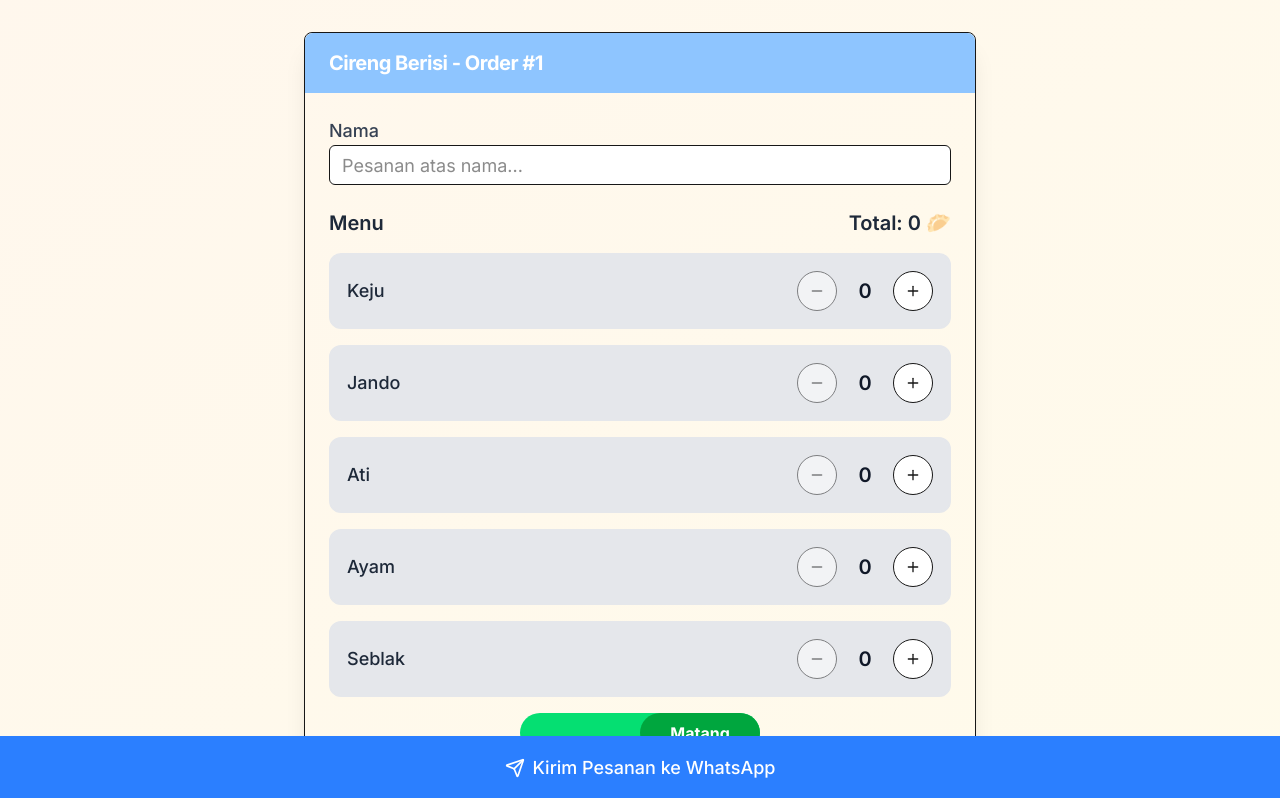
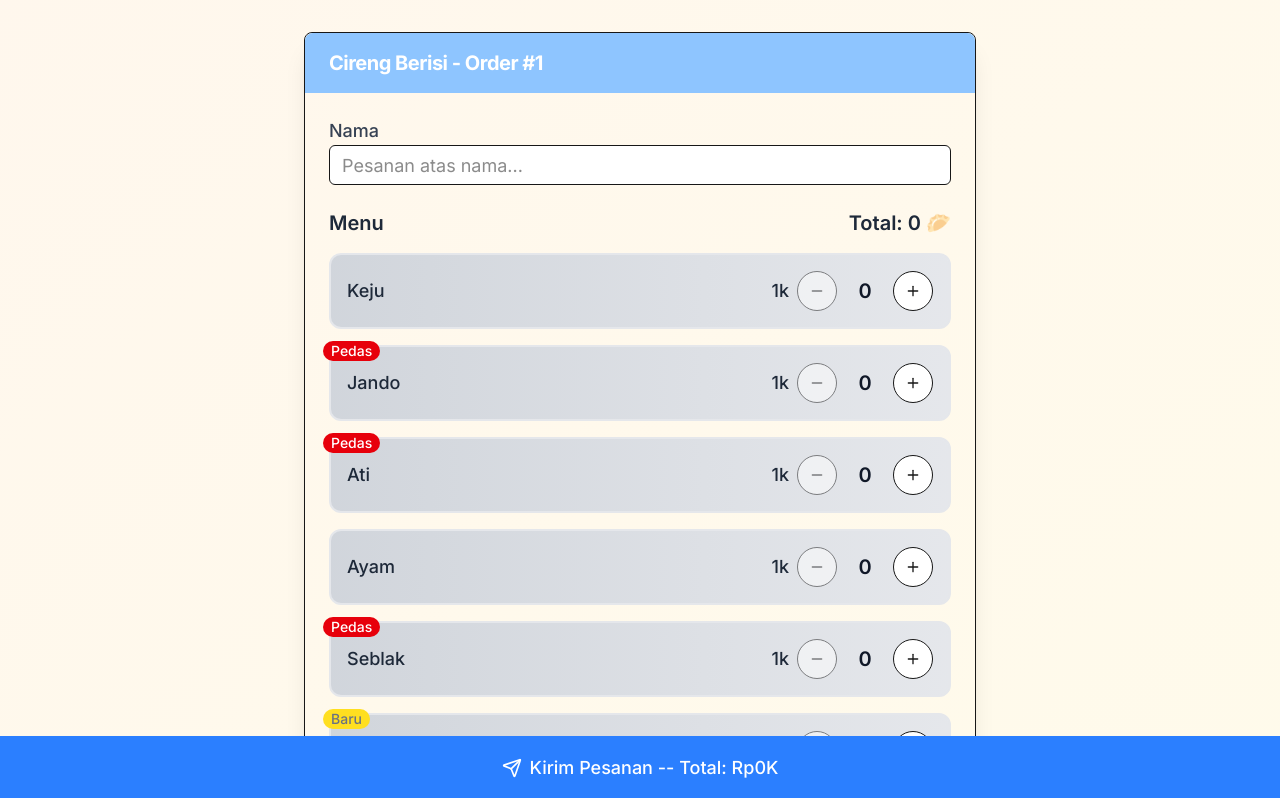
Before and after one commit to 18mson/cireng-berisi, a Next.js app: page / in a window 1280 px wide. Shown: the top 798 px of the page. Built offline with nearby package versions, Linux system fonts and the light colour scheme.

Commit message:
update menu and css

```diff
--- a/app/page.tsx
+++ b/app/page.tsx
@@ -11,6 +11,8 @@ import toast, { Toaster } from 'react-hot-toast';
 interface MenuItem {
   name: string;
   count: number;
+  price: string;
+  label?: string;
 }
 
 interface Order {
@@ -20,18 +22,26 @@ interface Order {
   isMentah?: boolean;
 }
 
-const initialMenuItems: MenuItem[] = [
-  { name: 'Keju', count: 0 },
-  { name: 'Jando', count: 0 },
-  { name: 'Ati', count: 0 },
-  { name: 'Ayam', count: 0 },
-  { name: 'Seblak', count: 0 },
-];
+export default function Home() {
+  const [orders, setOrders] = useState<Order[]>(() => {
+    if (typeof window === 'undefined') {
+      return [];
+    }
+    const params = new URLSearchParams(window.location.search);
+    const byParam = params.get('by');
+    const kuahKejuPrice = byParam === 'salma' ? '3k' : '5k';
 
-export default function Home() {
-  const [orders, setOrders] = useState<Order[]>([
-    { id: 1, customerName: '', menuItems: [...initialMenuItems] }
-  ]);
+    const initialItems = [
+      { name: 'Keju', count: 0, price: '1k', },
+      { name: 'Jando', count: 0, price: '1k', label:'Pedas' },
+      { name: 'Ati', count: 0, price: '1k', label:'Pedas' },
+      { name: 'Ayam', count: 0, price: '1k' },
+      { name: 'Seblak', count: 0, price: '1k', label:'Pedas' },
+      { name: 'Kuah Keju', count: 0, price: kuahKejuPrice, label: 'Baru' }
+    ];
+
+    return [{ id: 1, customerName: '', menuItems: initialItems }];
+  });
 
 
   const updateCount = (
@@ -68,10 +78,23 @@ export default function Home() {
 
   const addNewOrder = () => {
     const newId = Math.max(...orders.map(o => o.id)) + 1;
+    const params = new URLSearchParams(window.location.search);
+    const byParam = params.get('by');
+    const kuahKejuPrice = byParam === 'salma' ? '3k' : '5k';
+
+    const initialItems = [
+      { name: 'Keju', count: 0, price: '1k' },
+      { name: 'Jando', count: 0, price: '1k' },
+      { name: 'Ati', count: 0, price: '1k' },
+      { name: 'Ayam', count: 0, price: '1k' },
+      { name: 'Seblak', count: 0, price: '1k' },
+      { name: 'Kuah Keju', count: 0, price: kuahKejuPrice }
+    ];
+
     setOrders(prev => [...prev, {
       id: newId,
       customerName: '',
-      menuItems: [...initialMenuItems]
+      menuItems: initialItems
     }]);
 
     // Scroll to bottom after new order is added
@@ -97,14 +120,16 @@ export default function Home() {
 
     const orderText = validOrders.map(order => {
       const orderItems = order.menuItems.filter(item => item.count > 0);
-      const totalItems = orderItems.reduce((sum, item) => sum + item.count, 0);
+      const totalItems = orderItems.filter(item => item.name !== 'Kuah Keju').reduce((sum, item) => sum + item.count, 0);
       const matangMentahText = order.isMentah ? 'Mentah' : 'Matang';
+      const totalKeju = orderItems.filter(item => item.name === 'Kuah Keju').reduce((sum, item) => sum + item.count, 0);
 
       return (
         `saya: *${order.customerName}* ✨\n` +
         `Mau Cireng: *${matangMentahText}*\n` +
         `${orderItems.map(item => `• ${item.name}: ${item.count}`).join('\n')}\n` +
-        `Total: *${totalItems}* 🥟`
+        `Total: *${totalItems}* 🥟` +
+        (totalKeju > 0 ? `\nKuah Keju: *${totalKeju} cup* 🍽` : '')
       );
     }).join('\n\n-----\n\n');
 
@@ -116,13 +141,18 @@ export default function Home() {
       return acc;
     }, {});
 
-    const grandTotalItems = Object.values(grandTotals).reduce((sum, c) => sum + c, 0);
+    // Sum everything except "Kuah Keju"
+    const grandTotalItems = Object.entries(grandTotals)
+      .filter(([name]) => name !== 'Kuah Keju')
+      .reduce((sum, [, count]) => sum + count, 0);
 
     const matangTotals = validOrders
       .filter(o => !o.isMentah)
       .reduce<Record<string, number>>((acc, order) => {
         order.menuItems.forEach(item => {
-          if (item.count > 0) acc[item.name] = (acc[item.name] || 0) + item.count;
+          if (item.count > 0 && item.name !== 'Kuah Keju') {
+            acc[item.name] = (acc[item.name] || 0) + item.count;
+          }
         });
         return acc;
       }, {});
@@ -131,25 +161,30 @@ export default function Home() {
       .filter(o => o.isMentah)
       .reduce<Record<string, number>>((acc, order) => {
         order.menuItems.forEach(item => {
-          if (item.count > 0) acc[item.name] = (acc[item.name] || 0) + item.count;
+          if (item.count > 0 && item.name !== 'Kuah Keju') {
+            acc[item.name] = (acc[item.name] || 0) + item.count;
+          }
         });
         return acc;
       }, {});
+
+    const totalKuah = grandTotals['Kuah Keju'] || 0;
 
     const summaryText =
       validOrders.length > 1
         ? `\n\n----------------\n✨*Total Keseluruhan:*✨\n` +
           (Object.keys(matangTotals).length > 0
-            ? `*Matang:🍽*\n${Object.entries(matangTotals)
+            ? `*Matang:*🍽\n${Object.entries(matangTotals)
                 .map(([name, count]) => `> ${name}: ${count}`)
                 .join('\n')}\n`
             : '') +
           (Object.keys(mentahTotals).length > 0
-            ? `*Mentah:🍳*\n${Object.entries(mentahTotals)
+            ? `*Mentah:*🍳\n${Object.entries(mentahTotals)
                 .map(([name, count]) => `> ${name}: ${count}`)
                 .join('\n')}\n`
             : '') +
-          `*Total Semua:* *${grandTotalItems} cireng* 🥟`
+          `*Total Semua:* *${grandTotalItems} cireng* 🥟` +
+          (totalKuah > 0 ? `\n*Kuah Keju:* *${totalKuah} cup* 🍽` : '')
         : '';
 
     const byText = byParam ? `\n\nTitip: ${byParam}` : '';
@@ -163,7 +198,7 @@ export default function Home() {
       <Toaster position="top-center" reverseOrder={false} />
       <div className="max-w-2xl mx-auto space-y-6">
         {orders.map((order, orderIndex) => {
-          const totalItems = order.menuItems.reduce((sum, item) => sum + item.count, 0);
+          const totalItems = order.menuItems.reduce((sum, item) => item.name === 'Kuah Keju' ? sum : sum + item.count, 0);
 
           return (
             <Card key={order.id} className="shadow-xl">
@@ -199,7 +234,6 @@ export default function Home() {
                     className="text-lg"
                   />
                 </div>
-
                 <div className="space-y-4">
                   <div className="flex justify-between">
                     <h3 className="text-xl font-semibold text-gray-800">Menu</h3>
@@ -210,13 +244,22 @@ export default function Home() {
                   {order.menuItems.map((item, index) => (
                     <div
                       key={item.name}
-                      className={clsx('flex items-center justify-between p-4 border-2 border-gray-200 rounded-xl hover:border-orange-300 transition-colors',
-                        {'bg-gray-200' : item.count === 0,
-                          'bg-white': item.count > 0
+                      className={clsx('flex items-center justify-between p-4 border-2 border-gray-200 rounded-xl hover:border-orange-300 transition-colors duration-600',
+                        {'bg-linear-to-r from-gray-300 to-gray-200' : item.count === 0,
+                          'bg-linear-to-l from-yellow-400 to-yellow-200': item.count > 0
                         }
                       )}
                     >
-                      <span className="text-lg font-medium text-gray-800">{item.name}</span>
+                      {item.label && (
+                        <span className={clsx("absolute mb-16 -ml-6 font-medium text-sm px-2 rounded-full", {
+                          'text-white bg-red-600': item.label === 'Pedas',
+                          'text-gray-500 bg-yellow-300': item.label !== 'Pedas'
+                        })}>
+                          {item.label}
+                        </span>
+                      )}
+                      <span className="text-lg font-medium text-gray-800 flex-1">{item.name}</span>
+                      <span className="text-lg font-medium text-gray-800 flex-1 text-right pr-2">{item.price}</span>
                       <div className="flex items-center gap-3 group">
                         <Button
                           variant="outline"
@@ -243,7 +286,6 @@ export default function Home() {
                       </div>
                     </div>
                   ))}
-
                   <div className="flex items-center justify-center mt-4">
                     <div
                       className={clsx(
@@ -283,13 +325,16 @@ export default function Home() {
           <PlusCircle className="mr-2 h-5 w-5" />
           Tambah Pesanan Baru
         </Button>
-
         <Button
           onClick={handleSubmit}
           className="w-full bg-blue-500 h-16 hover:from-orange-600 hover:bg-blue-600 text-white text-lg py-6 shadow-lg fixed bottom-0 left-0 rounded-none"
         >
           <Send className="mr-2 h-5 w-5" />
-          Kirim Pesanan ke WhatsApp
+          Kirim Pesanan -- Total: Rp{orders.reduce((sum, order) =>
+            sum + order.menuItems.reduce((orderSum, item) =>
+              orderSum + (item.count * (item.price === '1k' ? 1 : item.price === '3k' ? 3 : 5)), 0
+            ), 0
+          )}K
         </Button>
       </div>
     </div>
```
